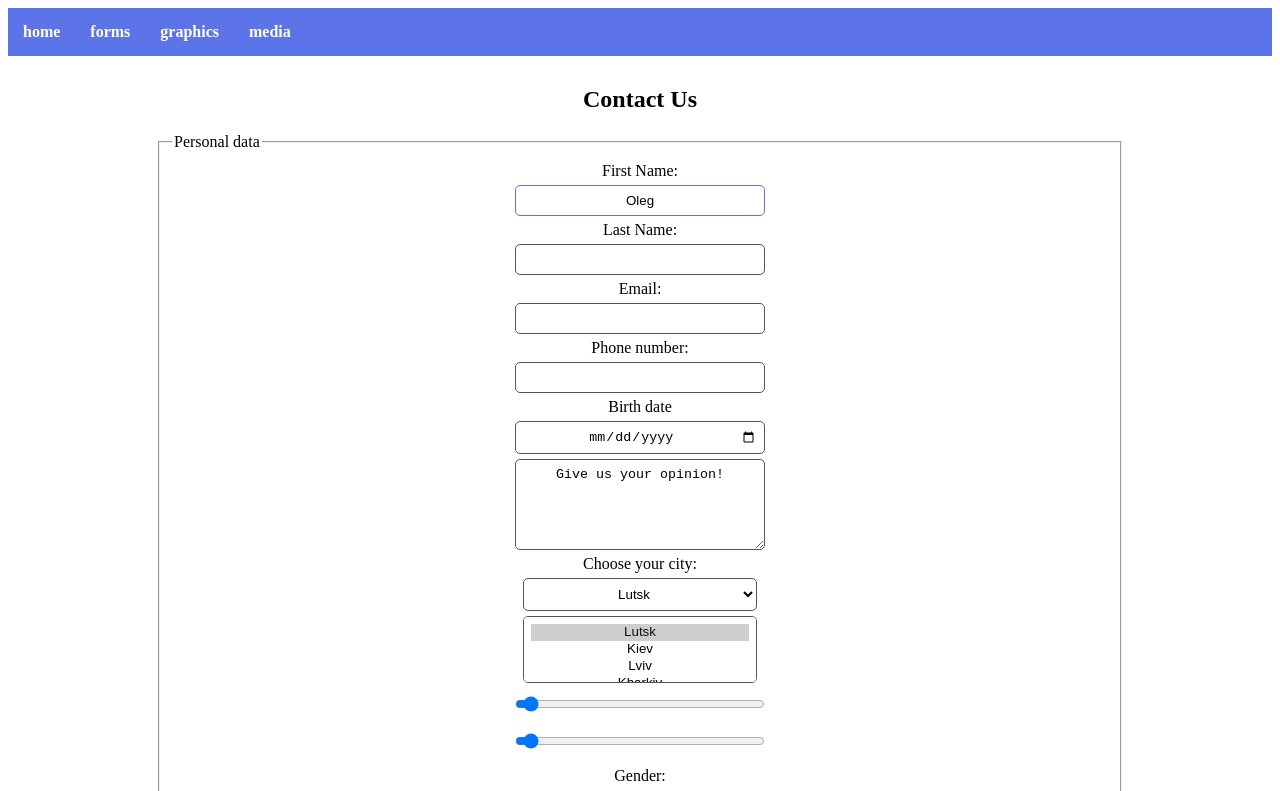
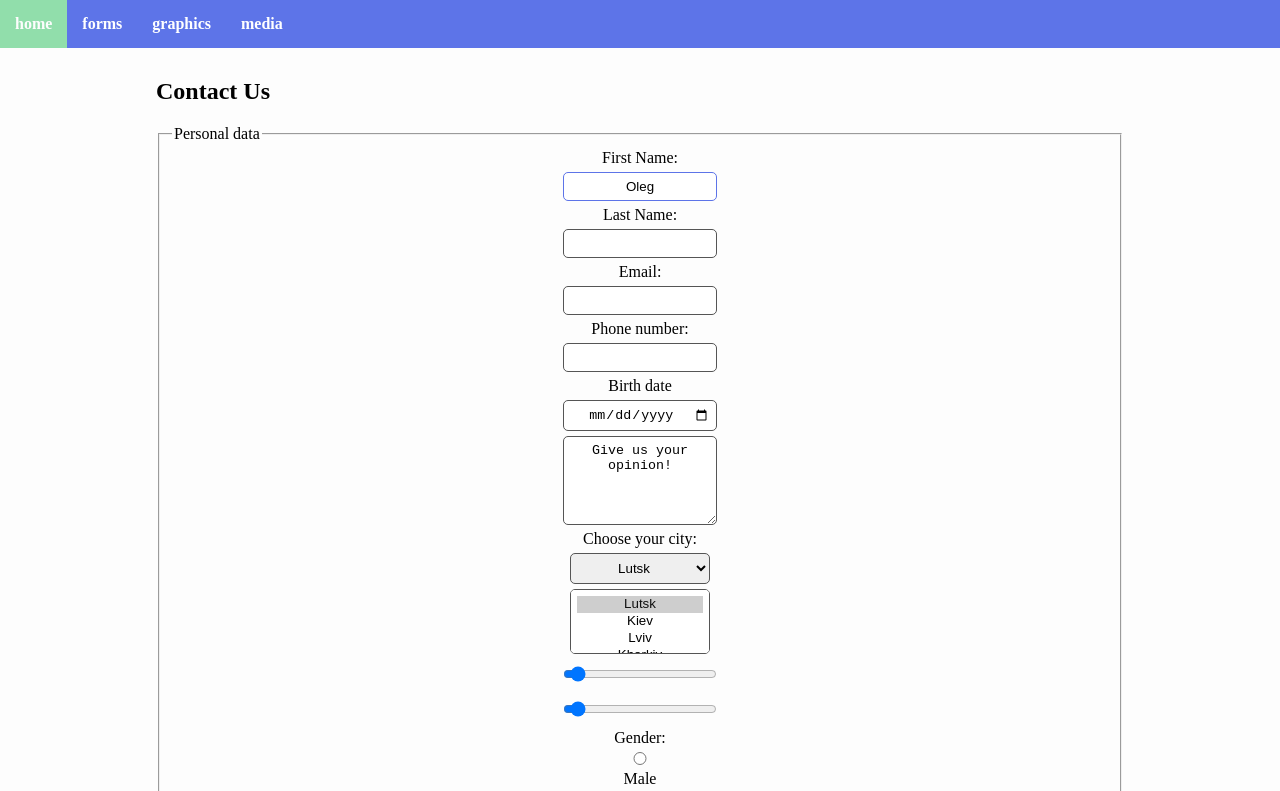
Before and after one commit to Oleg-Tseiko/html-css-template, a website: page forms.html in a window 1280 px wide. Shown: the top 791 px of the page. Drawn offline with Linux system fonts and the light colour scheme.

Commit message:
scss forms change

```diff
--- /dev/null
+++ b/sass/_forms.scss
@@ -0,0 +1,22 @@
+.contactForm {
+  input, textarea, select {
+    display: block;
+    width: 15%;
+    margin: 5px auto;
+    padding: 6px;
+    border-radius: 5px;
+    outline: none;
+    border: 1px solid $black-color;
+    text-align: center;
+    &:hover, &:focus, &:focus-within, &:active {
+      border: 1px solid $primary-color;
+    }
+  }
+  label {
+    text-align: center;
+    display: block;
+  }
+  h2 {
+    display: block;
+  }
+}
--- a/sass/_main.scss
+++ b/sass/_main.scss
@@ -1,6 +1,6 @@
 body {
   width: 100%;
-  margin: 0;
+  margin: 0 0 0 0;
   padding: 0;
   background-color: $white-color;
 }
```
Also changed, not shown: css/style.css.
